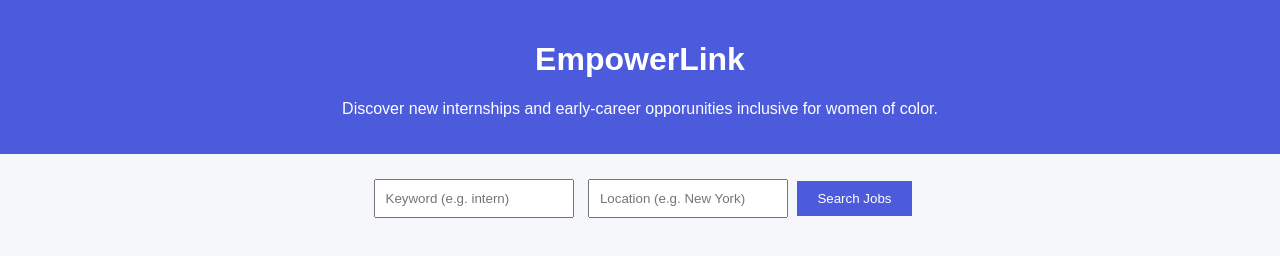
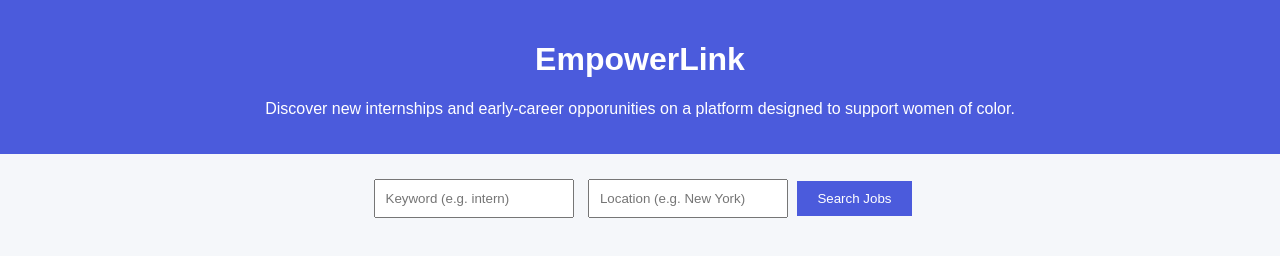
Before and after one commit to gkoduol/ProjectFinal-INST377, a plain HTML site: page public/Jobs.html in a window 1280 px wide. Drawn offline with Linux system fonts and the light colour scheme.

Commit message:
Update Jobs.html

```diff
--- a/public/Jobs.html
+++ b/public/Jobs.html
@@ -8,7 +8,7 @@
     <body>
         <header>
             <h1>EmpowerLink</h1>
-            <p>Discover new internships and early-career opporunities inclusive for women of color. </p>
+            <p>Discover new internships and early-career opporunities on a platform designed to support women of color. </p>
         </header>
         <div class="search-section">
             <form onsubmit="loadJobData(); return false;">
```
